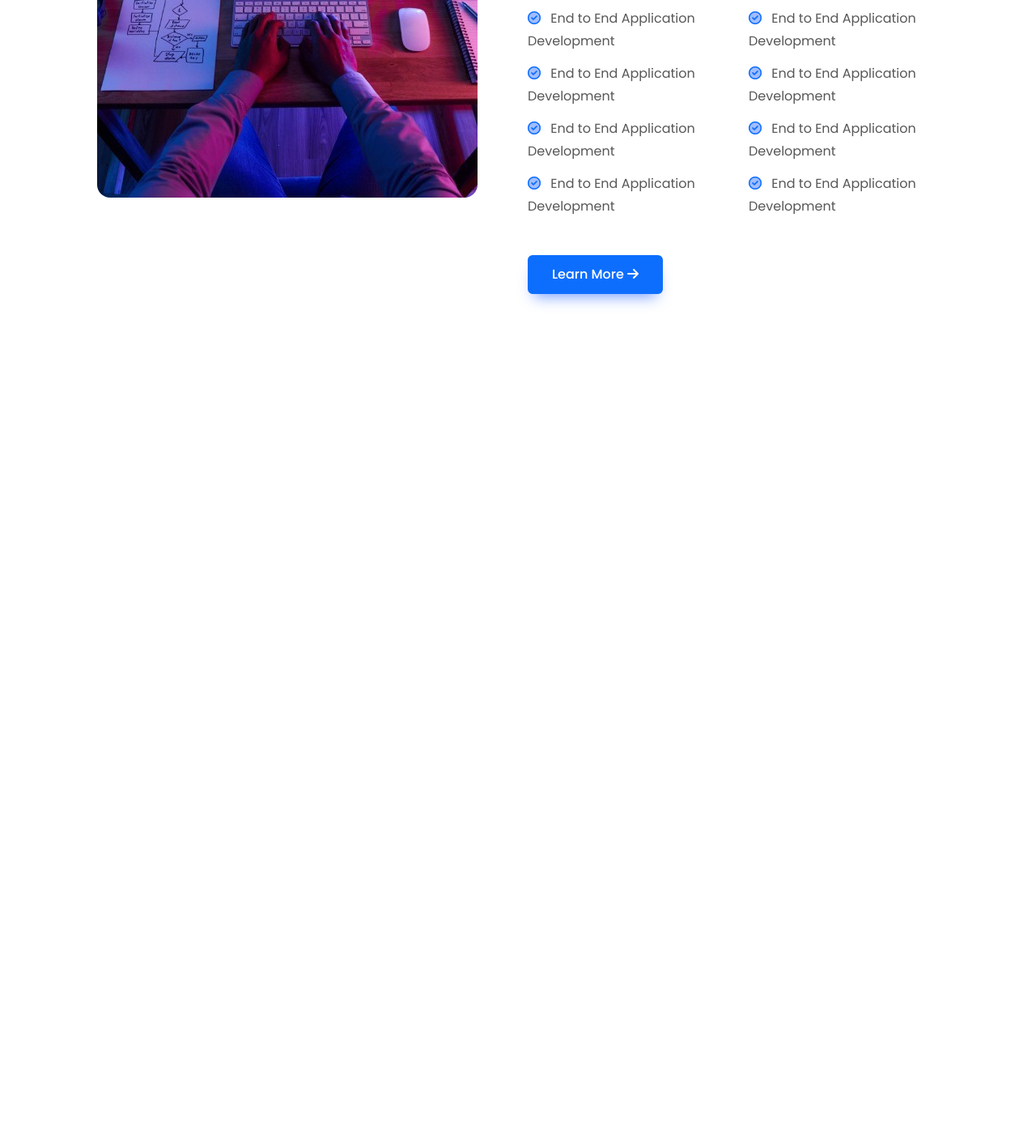
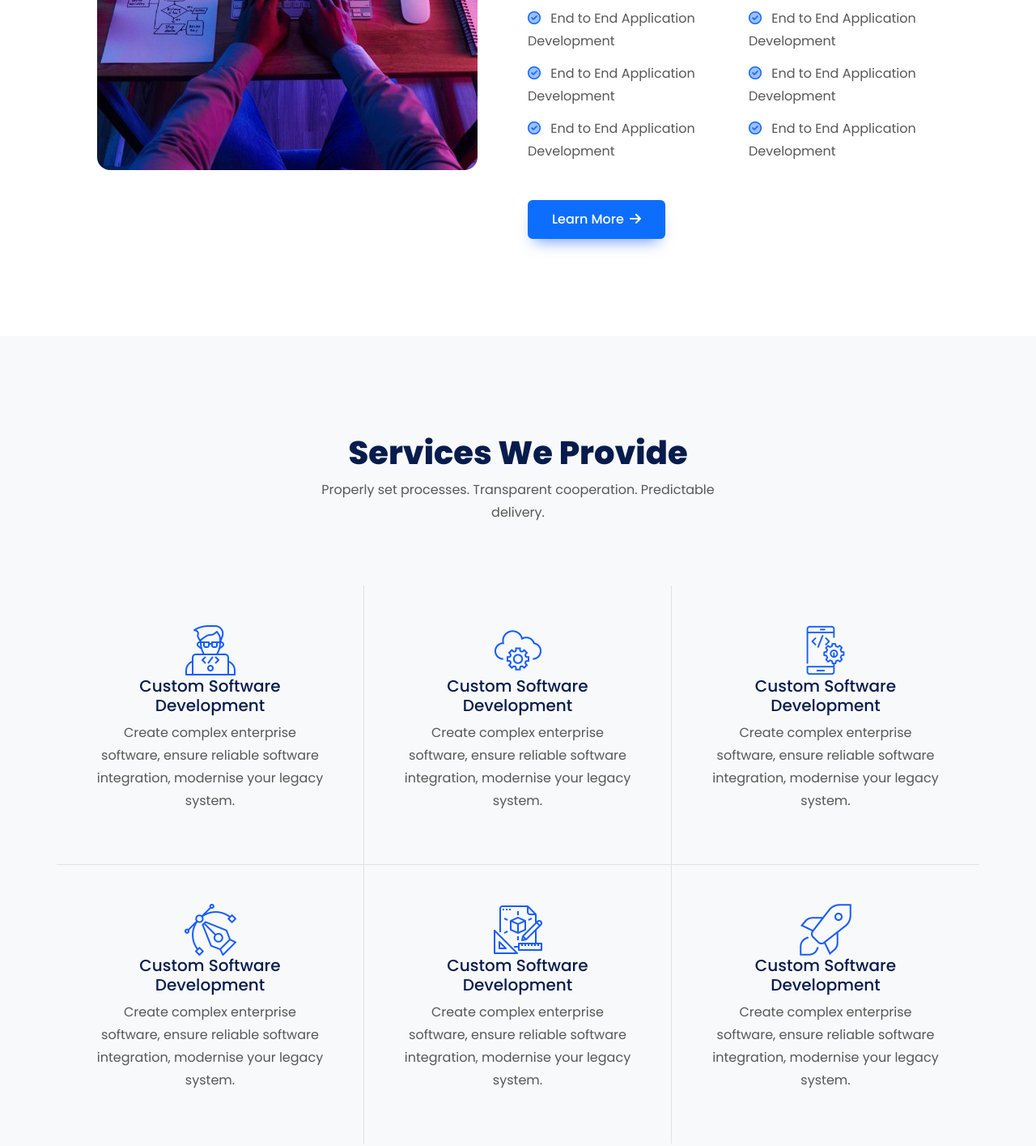
Before and after one commit to pro-masud/awesome-digital-solution-template-clone, a plain HTML site: page index.html in a window 1280 px wide. Shown: the part 1244-2659 px from the top of the page at 81% size. Before the commit the page ends 1727 px from the top, so only its background shows below. Drawn offline with Linux system fonts and the light colour scheme.

Commit message:
feature section complete

```diff
--- a/css/responsive.css
+++ b/css/responsive.css
@@ -17,6 +17,13 @@
 
 @media (max-width: 768px){
 
+
+    /* section-title h2 font size */
+
+    .section-icon .section-title h2{
+        font-size: 32px;
+    }
+
 }
 
 @media (max-width: 600px){
@@ -32,8 +39,16 @@
     .about-lists li {
         width:100%;
         margin-bottom: 10px;
-      }
+    }
 
+
+    /* about item lists */
+
+    .about-right .list-two-col li{
+        flex: 0 0 100%;
+        max-width: 100%;
+
+    }
 }
 
 @media (max-width: 480px){
--- a/css/style.css
+++ b/css/style.css
@@ -277,11 +277,11 @@ input:focus,textarea:focus,button:focus{
     display: flex;
   }
 
-.list-two-col{
+.about-right .list-two-col{
     max-width: 100%;
 }
 
-.list-two-col li{
+.about-right .list-two-col li{
     -webkit-box-flex: 0;
     -ms-flex: 0 0 50%;
     flex: 0 0 50%;
@@ -290,7 +290,42 @@ input:focus,textarea:focus,button:focus{
     margin: 6px 0;
 }
 
-.list-two-col li i{
+.about-right .list-two-col li i{
     background-color: #a1bdff;
     border-radius: 20px;
 }
+.about-right .link-with-icon i{
+  transition: .3s;
+  margin-left: 3px;
+}
+
+.about-right .link-with-icon:hover i{
+  margin-left: 6px;
+}
+
+
+
+/*  ADS App Two Features styling */
+
+.section-icon .section-title{
+  margin-bottom: 60px;
+}
+
+.section-icon .section-title h2{
+  font-weight: 800;
+  font-size: 40px;
+}
+
+.service-icon img{
+  width: 64px;
+  height: 64px;
+}
+
+.single-service{
+  transition: .4s;
+}
+
+.single-service:hover{
+  -webkit-box-shadow: 0px 10px 30px 0px rgba(0, 0, 0, 0.1);
+  box-shadow: 0px 10px 30px 0px rgba(0, 0, 0, 0.1);
+}
--- a/index.html
+++ b/index.html
@@ -207,8 +207,6 @@
                             <li><i class="fa-regular fa-circle-check me-2 text-primary"></i> End to End Application Development</li>
                             <li><i class="fa-regular fa-circle-check me-2 text-primary"></i> End to End Application Development</li>
                             <li><i class="fa-regular fa-circle-check me-2 text-primary"></i> End to End Application Development</li>
-                            <li><i class="fa-regular fa-circle-check me-2 text-primary"></i> End to End Application Development</li>
-                            <li><i class="fa-regular fa-circle-check me-2 text-primary"></i> End to End Application Development</li>
                         </ul>
                         <!-- team about items end -->
 
@@ -222,6 +220,90 @@
         </div>
     </section>
     <!-- ADS About section end -->
+
+
+    <!-- ADS App Two Features section start -->
+    <section class="section-icon bg-light ptb-120">
+        <div class="container">
+            <div class="row justify-content-center">
+                <div class="col-lg-6 col-md-10">
+                    <div class="section-title text-center">
+                        <h2>Services We Provide</h2>
+                        <p>Properly set processes. Transparent cooperation. Predictable delivery. </p>
+                    </div>
+                </div>
+            </div>
+            <div class="row justify-content-center">
+                <div class="col-lg-4 col-md-6 p-0">
+                    <div class="single-service p-lg-5 p-4 text-center mt-3 border-bottom border-end">
+                        <div class="service-icon icon-center">
+                            <img src="./images/services/1.png" alt="service">
+                        </div>
+                        <div class="service-info-wrap">
+                            <h3 class="h5">Custom Software Development</h3>
+                            <p>Create complex enterprise software, ensure reliable software integration, modernise your legacy system.</p>
+                        </div>
+                    </div>
+                </div>
+                <div class="col-lg-4 col-md-6 p-0">
+                    <div class="single-service p-lg-5 p-4 text-center mt-3  border-bottom border-end">
+                        <div class="service-icon icon-center">
+                            <img src="./images/services/2.png" alt="service">
+                        </div>
+                        <div class="service-info-wrap">
+                            <h3 class="h5">Custom Software Development</h3>
+                            <p>Create complex enterprise software, ensure reliable software integration, modernise your legacy system.</p>
+                        </div>
+                    </div>
+                </div>
+                <div class="col-lg-4 col-md-6 p-0">
+                    <div class="single-service p-lg-5 p-4 text-center mt-3 border-bottom">
+                        <div class="service-icon icon-center">
+                            <img src="./images/services/3.png" alt="service">
+                        </div>
+                        <div class="service-info-wrap">
+                            <h3 class="h5">Custom Software Development</h3>
+                            <p>Create complex enterprise software, ensure reliable software integration, modernise your legacy system.</p>
+                        </div>
+                    </div>
+                </div>
+                <div class="col-lg-4 col-md-6 p-0">
+                    <div class="single-service p-lg-5 p-4 text-center border-end">
+                        <div class="service-icon icon-center">
+                            <img src="./images/services/4.png" alt="service">
+                        </div>
+                        <div class="service-info-wrap">
+                            <h3 class="h5">Custom Software Development</h3>
+                            <p>Create complex enterprise software, ensure reliable software integration, modernise your legacy system.</p>
+                        </div>
+                    </div>
+                </div>
+                <div class="col-lg-4 col-md-6 p-0">
+                    <div class="single-service p-lg-5 p-4 text-center border-end">
+                        <div class="service-icon icon-center">
+                            <img src="./images/services/5.png" alt="service">
+                        </div>
+                        <div class="service-info-wrap">
+                            <h3 class="h5">Custom Software Development</h3>
+                            <p>Create complex enterprise software, ensure reliable software integration, modernise your legacy system.</p>
+                        </div>
+                    </div>
+                </div>
+                <div class="col-lg-4 col-md-6 p-0">
+                    <div class="single-service p-lg-5 p-4 text-center">
+                        <div class="service-icon icon-center">
+                            <img src="./images/services/6.png" alt="service">
+                        </div>
+                        <div class="service-info-wrap">
+                            <h3 class="h5">Custom Software Development</h3>
+                            <p>Create complex enterprise software, ensure reliable software integration, modernise your legacy system.</p>
+                        </div>
+                    </div>
+                </div>
+            </div>
+        </div>
+    </section>
+    <!-- ADS App Two Features section end -->
     </div>
     <!-- main div end -->
 
```
Also changed, not shown: images/services/1.png (added), images/services/2.png (added), images/services/3.png (added), images/services/4.png (added), images/services/5.png (added), images/services/6.png (added).
